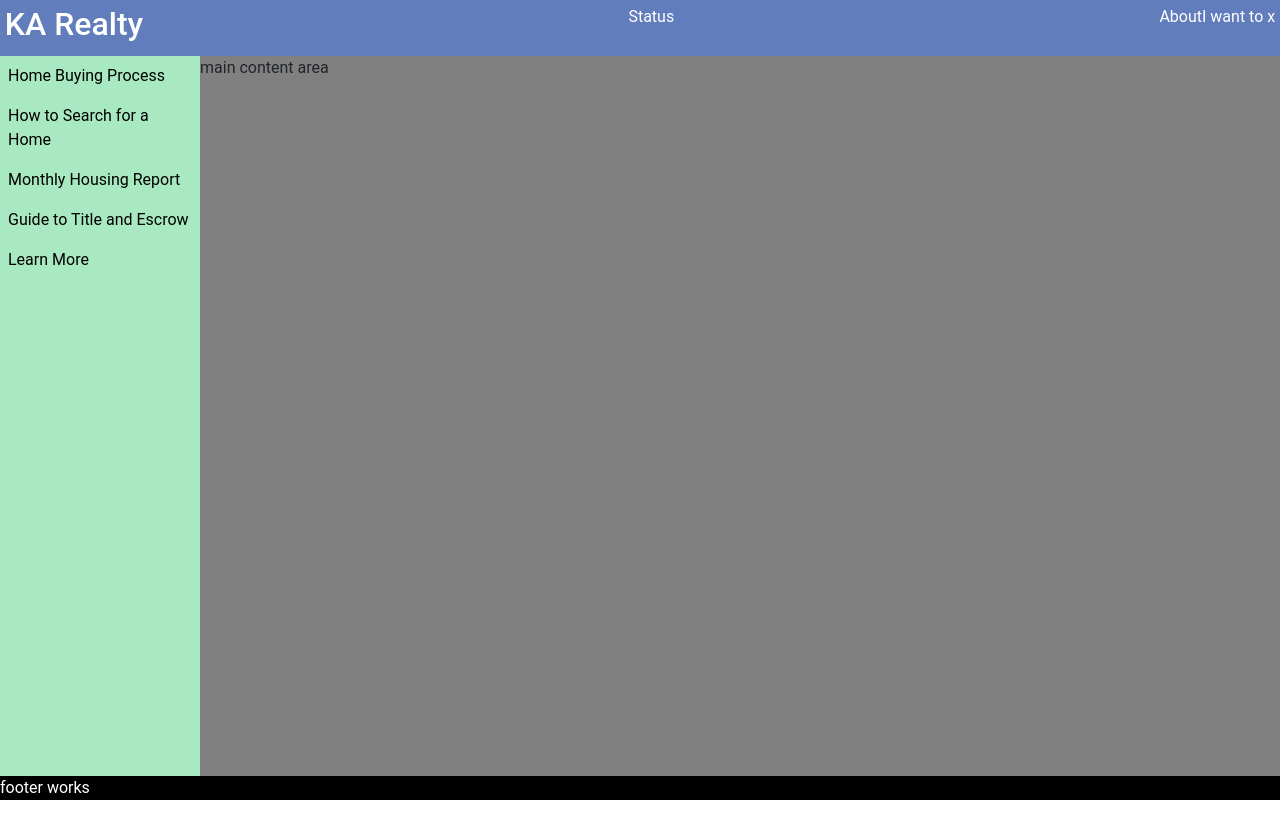
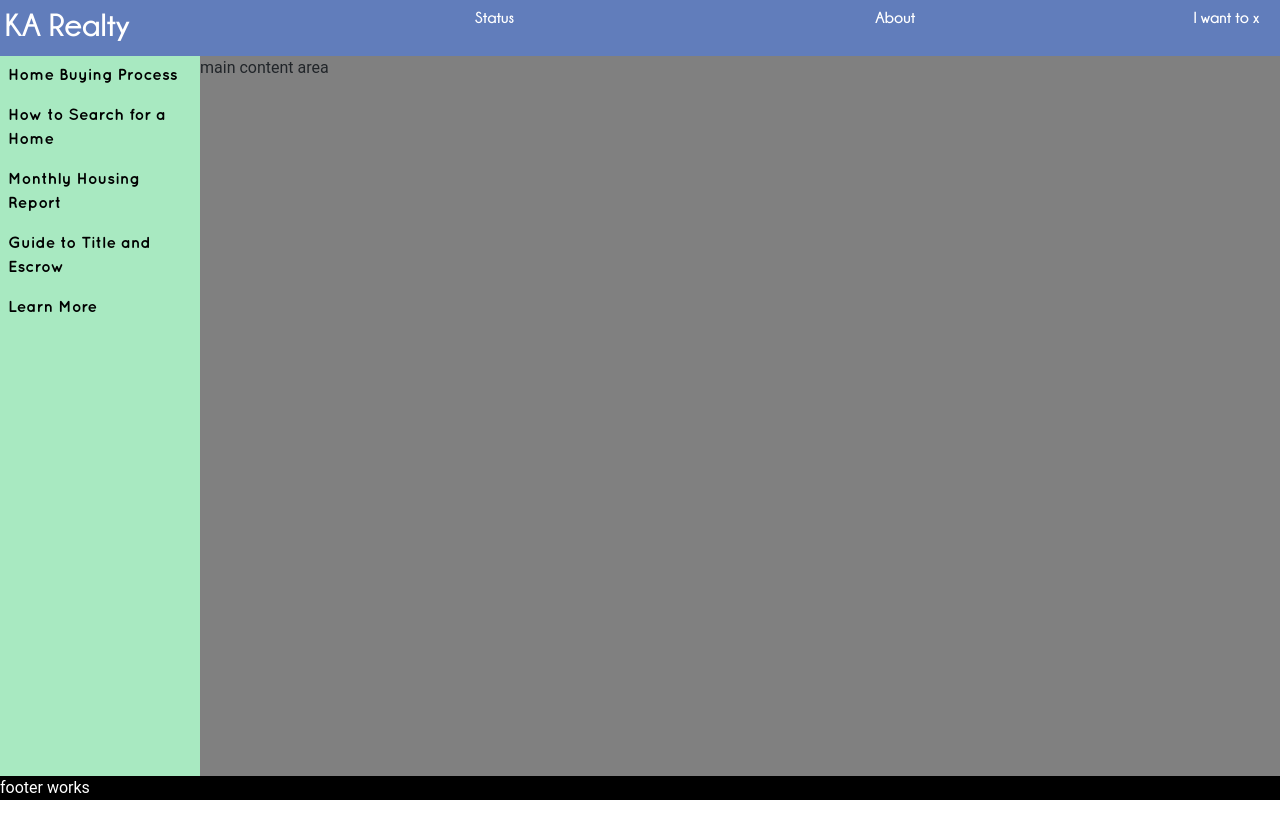
Before and after one commit to norogoth/ka-realty, a Gatsby site: page /buy/main in a window 1280 px wide. Built offline with nearby package versions, Linux system fonts and the light colour scheme; Gatsby itself is replaced by a stand-in of ours.

Commit message:
more content

```diff
--- a/gatsby-browser.js
+++ b/gatsby-browser.js
@@ -7,3 +7,5 @@
 // You can delete this file if you're not using it
 
 import "bootstrap/dist/css/bootstrap.min.css"
+
+import "./src/styles/fonts.css"
--- a/src/components/NavBar.js
+++ b/src/components/NavBar.js
@@ -71,6 +71,7 @@ const NavLink = styled(Link)`
     color: black;
     text-decoration: none;
     padding: .5rem;
+    font-family: "quicksand bold";
 
     &:hover {
         background: ${"var(--secondary-highlight)"};
--- a/src/components/header.js
+++ b/src/components/header.js
@@ -5,12 +5,12 @@ import { GlobalStyle } from "../styles/global"
 
 const Header = ({ siteTitle }) => (
   <HeaderDiv>
-  <GlobalStyle/>
+    <GlobalStyle />
     <SiteHeading>KA Realty</SiteHeading>
     <CurrentStatus>Status</CurrentStatus>
     <Links>
-      <Link>About</Link>
-      <Link>I want to x</Link>
+      <HeaderLink>About</HeaderLink>
+      <HeaderLink>I want to x</HeaderLink>
     </Links>
   </HeaderDiv>
 )
@@ -29,10 +29,25 @@ const HeaderDiv = styled.div`
 
 const SiteHeading = styled.h2`
   overflow: auto;
+  font-family: "champagne_bold";
 `
 const Links = styled.div`
-
+  display: flex;
+  justify-content: space-between;
+  width: 30vw;
+  margin: 0 1rem;
 `
 const CurrentStatus = styled.label`
+  font-family: "champagne_bold";
+`
+const HeaderLink = styled(Link)`
+  text-decoration: none;
+  color: white;
+  text-align: center;
+  height: 100%;
+  font-family: "champagne_bold";
 
+  &:hover {
+
+  }
 `
--- /dev/null
+++ b/src/styles/fonts.css
@@ -0,0 +1,20 @@
+
+    @font-face {
+        font-family: "champagne_bold";
+        src: url("../fonts/Champagne_bold.ttf");
+    }
+
+    @font-face {
+        font-family: "champagne";
+        src: url("../fonts/Champagne.ttf");
+    }
+
+    @font-face {
+        font-family: "quicksand";
+        src: url("../fonts/Quicksand_Book.otf");
+    }
+
+    @font-face {
+        font-family: "quicksand bold";
+        src: url("../fonts/Quicksand_Bold.otf");
+    }
```
Also changed, not shown: src/fonts/Champagne.ttf (added), src/fonts/Champagne_bold.ttf (added), src/fonts/Quicksand_Bold.otf (added), src/fonts/Quicksand_Book.otf (added).
